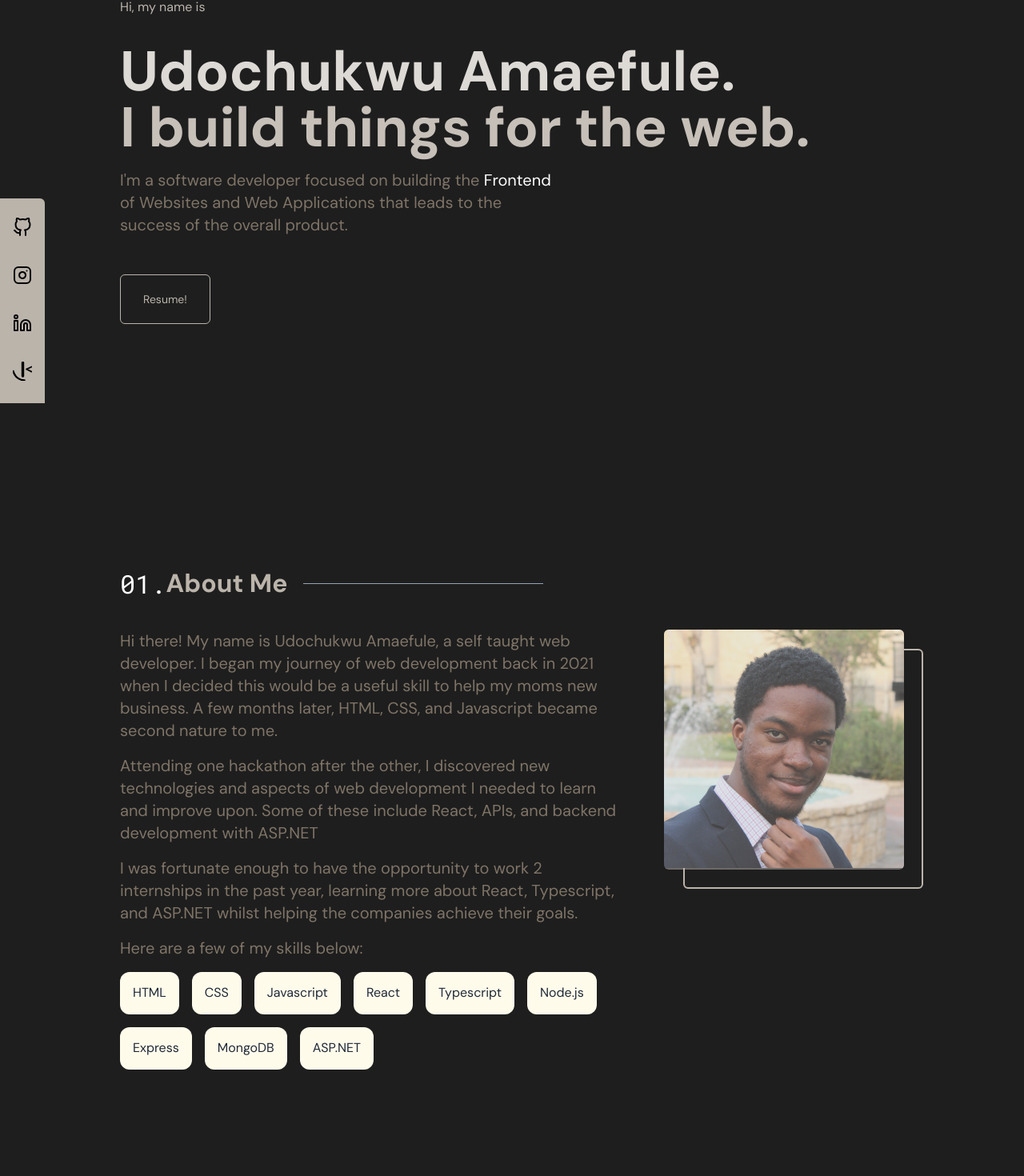
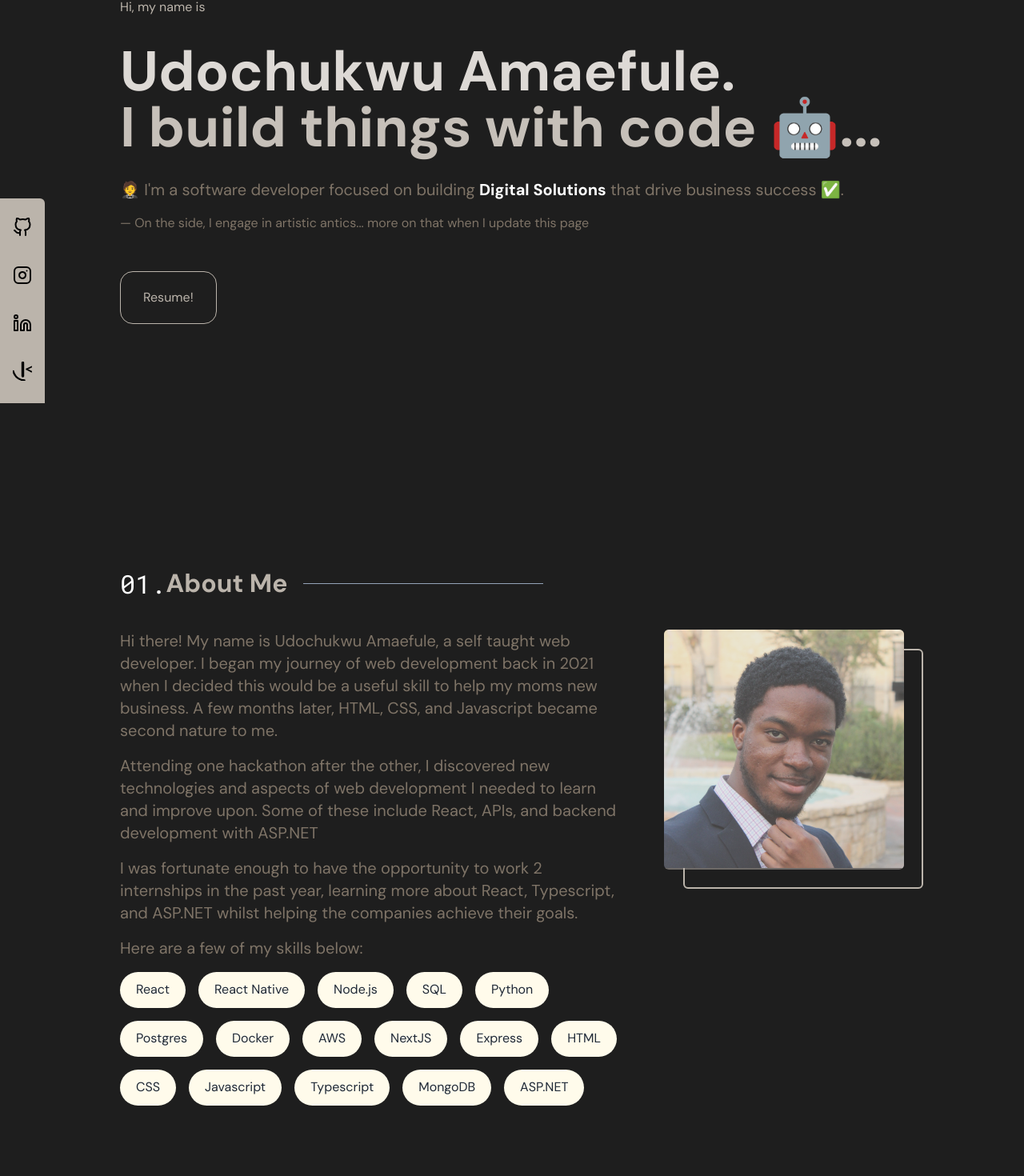
Before and after one commit to UDsGitHub/PORTFOLIO, a React (Vite) app: page / in a window 1280 px wide. Shown: the part 280-1750 px from the top of the page at 80% size. Built offline with nearby package versions, Linux system fonts and the light colour scheme.

Commit message:
updated bio, skills and resume linking

```diff
--- a/src/components/about/SkillCard.tsx
+++ /dev/null
@@ -1,15 +0,0 @@
-import React from "react";
-
-type Props = {
-  skill: String;
-};
-
-const SkillCard = ({ skill }: Props) => {
-  return (
-    <div className="bg-amber-50 p-4 text-gray-800 rounded-xl cursor-default duration-300 hover:bg-stone-500 hover:text-white">
-      {skill}
-    </div>
-  );
-};
-
-export default SkillCard;
--- /dev/null
+++ b/src/components/about/SkillChip.tsx
@@ -0,0 +1,13 @@
+type Props = {
+  skill: String;
+};
+
+const SkillChip = ({ skill }: Props) => {
+  return (
+    <div className="bg-amber-50 py-3 px-5 text-gray-800 rounded-3xl cursor-default duration-300 hover:bg-stone-500 hover:text-white">
+      {skill}
+    </div>
+  );
+};
+
+export default SkillChip;
--- a/src/components/about/index.tsx
+++ b/src/components/about/index.tsx
@@ -1,17 +1,24 @@
 import Profile from "../../assets/profile.jpg";
-import SkillCard from "./SkillCard";
+import SkillChip from "./SkillChip";
 
 type Props = {};
 
 const About = (props: Props) => {
   const skills = [
+    "React",
+    "React Native",
+    "Node.js",
+    "SQL",
+    "Python",
+    "Postgres",
+    "Docker",
+    "AWS",
+    "NextJS",
+    "Express",
     "HTML",
     "CSS",
     "Javascript",
-    "React",
     "Typescript",
-    "Node.js",
-    "Express",
     "MongoDB",
     "ASP.NET",
   ];
@@ -55,7 +62,7 @@ const About = (props: Props) => {
 
           <div className="flex flex-wrap gap-4">
             {skills.map((skill) => (
-              <SkillCard skill={skill} key={skill} />
+              <SkillChip skill={skill} key={skill} />
             ))}
           </div>
         </div>
--- a/src/components/contact/index.tsx
+++ b/src/components/contact/index.tsx
@@ -16,7 +16,7 @@ const Contact = (props: Props) => {
         href="mailto:ud.amaefule@gmail.com"
         rel="noopener noreferrer"
         target="_blank"
-        className="inline-block w-[max-content] text-sm mt-8 border border-primary-100 py-5 px-7 rounded-md text-primary-100 bg-primary-100 bg-opacity-0 hover:bg-opacity-25 hover:border-white hover:text-white duration-300"
+        className="inline-block w-[max-content] text-base mt-8 border border-primary-100 py-5 px-7 rounded-2xl text-primary-100 bg-primary-100 bg-opacity-0 hover:bg-opacity-25 hover:border-white hover:text-white duration-300"
       >
         Lets hear it
       </a>
--- a/src/components/home/index.tsx
+++ b/src/components/home/index.tsx
@@ -1,3 +1,5 @@
+import ResumePDF from "/src/assets/resume.pdf";
+
 type Props = {};
 
 const Home = (props: Props) => {
@@ -7,26 +9,32 @@ const Home = (props: Props) => {
       className="min-h-[100vh] md:h-full flex flex-col justify-center"
     >
       <div>
-        <h1 className="text-primary-100 mb-8">Hi, my name is</h1>
+        <h1 className="cursor-default text-primary-100 mb-8">Hi, my name is</h1>
       </div>
       <div>
-        <h2 className="text-[#ddd9d5]">Udochukwu Amaefule.</h2>
+        <h2 className="cursor-default text-[#ddd9d5]">Udochukwu Amaefule.</h2>
       </div>
       <div>
-        <h3 className="text-[#c6c0b9]">I build things for the web.</h3>
+        <h3 className="cursor-default text-[#c6c0b9]">
+          I build things with code 🤖...
+        </h3>
       </div>
-      <div>
-        <p className="mt-5 max-w-[540px] text-xl text-[#7f7467]">
-          I'm a software developer focused on building the{" "}
-          <span className="text-white">Frontend</span> of Websites and Web
-          Applications that leads to the success of the overall product.
+      <div className="text-[#7f7467]">
+        <p className="cursor-default mt-8 mb-4 text-xl">
+          🤵 I'm a software developer focused on building{" "}
+          <span className="text-white font-semibold">Digital Solutions</span>{" "}
+          that drive business success ✅.
+        </p>
+        <p className="text-base">
+          &mdash; On the side, I engage in artistic antics... more on that when
+          I update this page
         </p>
       </div>
       <div>
         <a
-          href="/src/assets/resume.pdf"
+          href={ResumePDF}
           target="_blank"
-          className="inline-block w-[max-content] text-sm mt-12 border border-primary-100 py-5 px-7 rounded-md text-primary-100 bg-primary-100 bg-opacity-0 hover:bg-opacity-25 hover:border-white hover:text-white duration-300"
+          className="inline-block w-[max-content] text-base mt-12 border border-primary-100 py-5 px-7 rounded-2xl text-primary-100 bg-primary-100 bg-opacity-0 hover:bg-opacity-25 hover:border-white hover:text-white duration-300"
         >
           Resume!
         </a>
```
Also changed, not shown: src/components/projects/Project.tsx (+10 -4 lines), 2 other files (tests, documents, lock files or other folders).
